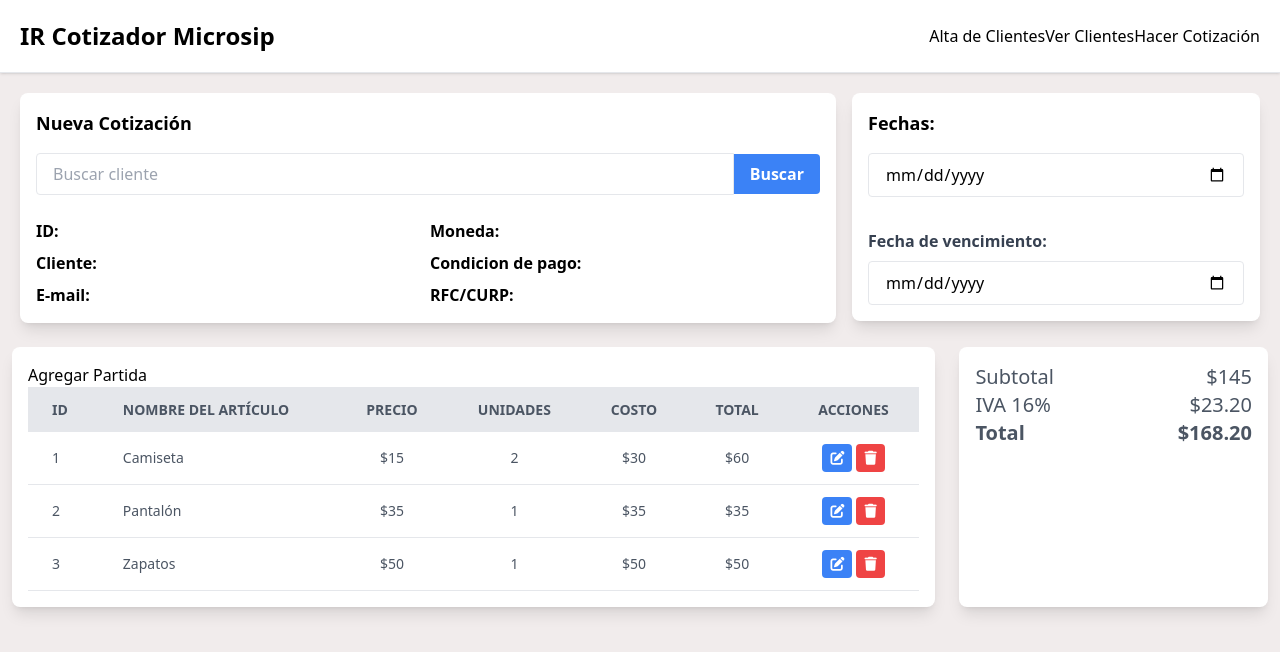
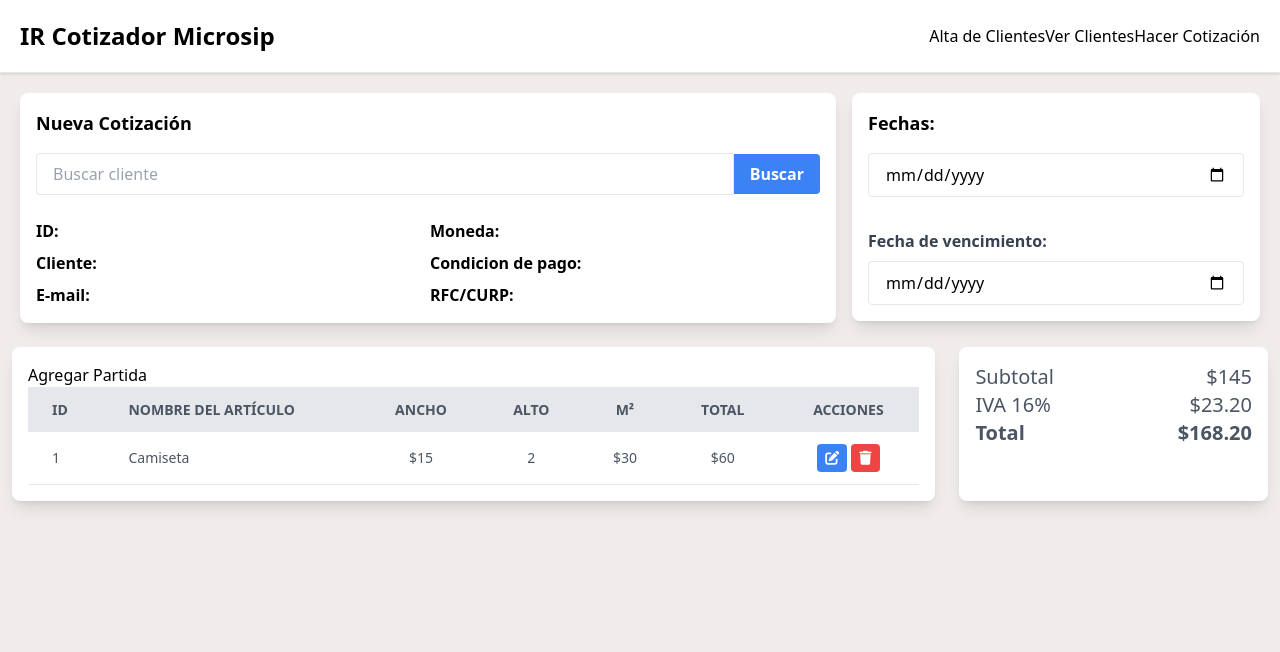
Before and after one commit to FranReza/IRCotizadorMsp_, a React (Create React App) app in the folder react-cotizador/: page / in a window 1280 px wide. Shown: the top 652 px of the page. Built offline with nearby package versions, Linux system fonts and the light colour scheme.

Commit message:
instalacion de zustand
creo que esto sera bueno

```diff
--- a/react-cotizador/package.json
+++ b/react-cotizador/package.json
@@ -13,7 +13,8 @@
     "react-router-dom": "^6.11.1",
     "react-scripts": "5.0.1",
     "sweetalert2": "^11.7.5",
-    "web-vitals": "^2.1.4"
+    "web-vitals": "^2.1.4",
+    "zustand": "^4.3.8"
   },
   "scripts": {
     "start": "react-scripts start",
--- a/react-cotizador/src/components/cotizaciones/BuscadorClientes.jsx
+++ b/react-cotizador/src/components/cotizaciones/BuscadorClientes.jsx
@@ -1,5 +1,6 @@
 import React, { Fragment, useState } from 'react';
 import axios from 'axios';
+import { useClienteStore } from '../../store/clienteStore';
 
 
 const BuscadorClientes = ({ onClienteActivo }) => {
--- a/react-cotizador/src/components/cotizaciones/TablaProductos.jsx
+++ b/react-cotizador/src/components/cotizaciones/TablaProductos.jsx
@@ -66,7 +66,7 @@ const TablaProductos = ( {onClienteActivo} ) => {
 
     }
 
-    const handleSelectorArticulos = (articulo) => {
+    const handleSelectorArticulos = async (articulo) => {
         setSelectedArticulo({
             ARTICULO_ID : articulo.ARTICULO_ID,
             CLAVE_ARTICULO : articulo.CLAVE_ARTICULO,
@@ -75,6 +75,7 @@ const TablaProductos = ( {onClienteActivo} ) => {
         });
         setShowResultadosArticulos(false);
         setbuscarArticulos('');
+
     };
 
 
@@ -242,9 +243,9 @@ const TablaProductos = ( {onClienteActivo} ) => {
                         <tr class="bg-gray-200 text-gray-600 uppercase text-sm leading-normal">
                             <th class="py-3 px-6 text-left">ID</th>
                             <th class="py-3 px-6 text-left">Nombre del Artículo</th>
-                            <th class="py-3 px-6 text-center">Precio</th>
-                            <th class="py-3 px-6 text-center">Unidades</th>
-                            <th class="py-3 px-6 text-center">Costo</th>
+                            <th class="py-3 px-6 text-center">Ancho</th>
+                            <th class="py-3 px-6 text-center">Alto</th>
+                            <th class="py-3 px-6 text-center">M&sup2;</th>
                             <th class="py-3 px-6 text-center">Total</th>
                             <th class="py-3 px-6 text-center">Acciones</th>
                         </tr>
@@ -266,38 +267,9 @@ const TablaProductos = ( {onClienteActivo} ) => {
                                 </button>
                             </td>
                         </tr>
-                        <tr class="border-b border-gray-200 hover:bg-gray-100">
-                            <td class="py-3 px-6 text-left whitespace-nowrap">2</td>
-                            <td class="py-3 px-6 text-left whitespace-nowrap">Pantalón</td>
-                            <td class="py-3 px-6 text-center whitespace-nowrap">$35</td>
-                            <td class="py-3 px-6 text-center whitespace-nowrap">1</td>
-                            <td class="py-3 px-6 text-center whitespace-nowrap">$35</td>
-                            <td class="py-3 px-6 text-center whitespace-nowrap">$35</td>
-                            <td class="py-3 px-4 text-center">
-                                <button class="bg-blue-500 hover:bg-blue-700 text-white font-bold py-1 px-2 rounded mr-1">
-                                    <i class="fa-solid fa-pen-to-square"></i>
-                                </button>
-                                <button class="bg-red-500 hover:bg-red-700 text-white font-bold py-1 px-2 rounded">
-                                    <i class="fa-solid fa-trash"></i>
-                                </button>
-                            </td>
-                        </tr>
-                        <tr class="border-b border-gray-200 hover:bg-gray-100">
-                            <td class="py-3 px-6 text-left whitespace-nowrap">3</td>
-                            <td class="py-3 px-6 text-left whitespace-nowrap">Zapatos</td>
-                            <td class="py-3 px-6 text-center whitespace-nowrap">$50</td>
-                            <td class="py-3 px-6 text-center whitespace-nowrap">1</td>
-                            <td class="py-3 px-6 text-center whitespace-nowrap">$50</td>
-                            <td class="py-3 px-6 text-center whitespace-nowrap">$50</td>
-                            <td class="py-3 px-4 text-center">
-                                <button class="bg-blue-500 hover:bg-blue-700 text-white font-bold py-1 px-2 rounded mr-1">
-                                    <i class="fa-solid fa-pen-to-square"></i>
-                                </button>
-                                <button class="bg-red-500 hover:bg-red-700 text-white font-bold py-1 px-2 rounded">
-                                    <i class="fa-solid fa-trash"></i>
-                                </button>
-                            </td>
-                        </tr>
+
+
+
                     </tbody>
                 </table>
             </div>
--- /dev/null
+++ b/react-cotizador/src/store/clienteStore.js
@@ -0,0 +1,12 @@
+import { create } from 'zustand';
+
+export const useClienteStore = create(() => ({
+    CLIENTE_ID: 0,
+    NOMBRE_CLIENTE : '',
+    MONEDA_ID: 0,
+    NOMBRE_MONEDA: '',
+    COND_PAGO_ID: 0,
+    NOMBRE_CONDICION: '',
+    EMAIL: '',
+    RFC_CURP: '',
+}));
```
Also changed, not shown: 1 other file (tests, documents, lock files or other folders).
